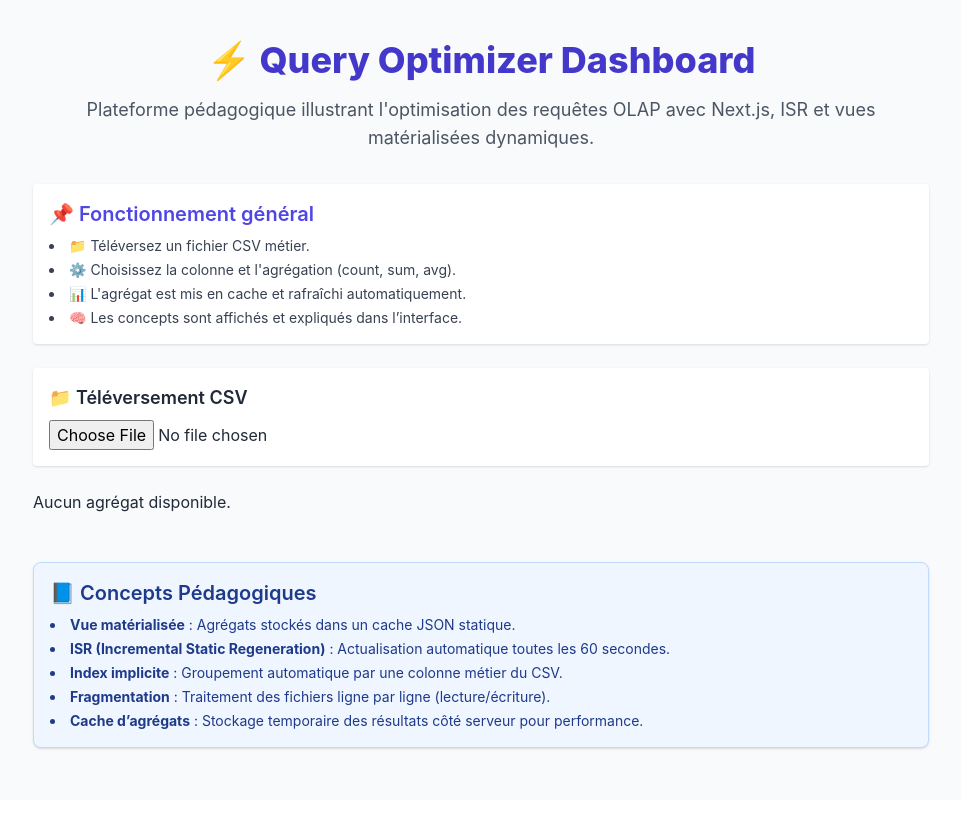
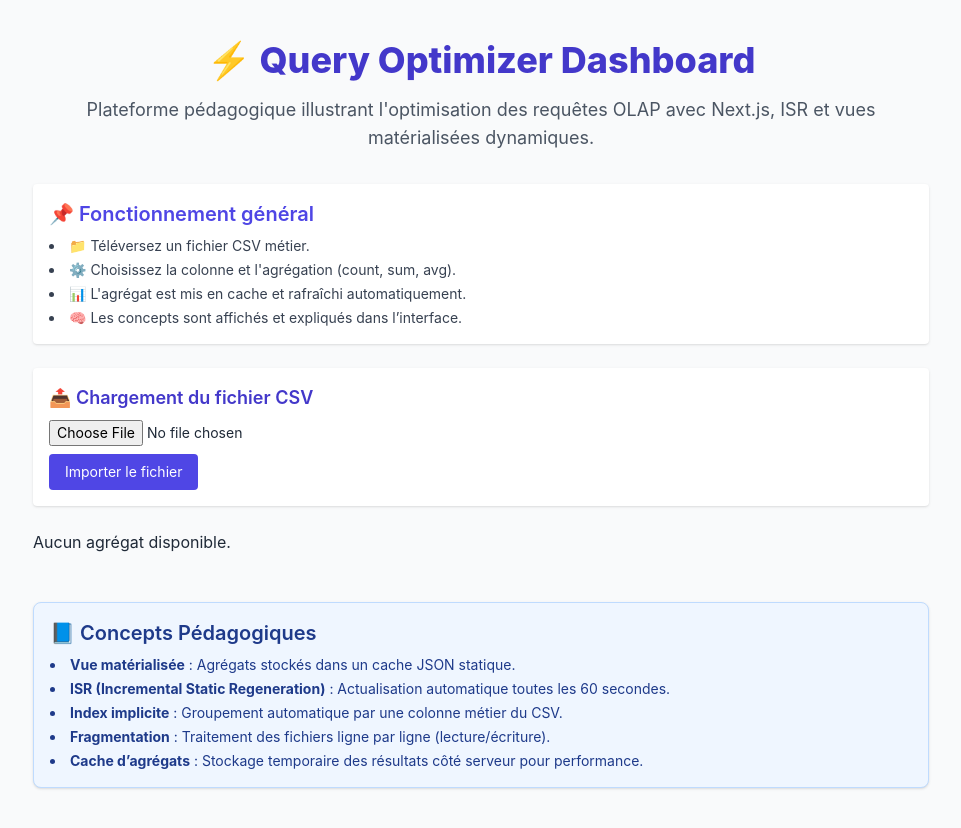
Before and after one commit to EJM0101/query-optimizer-dashboard, a Next.js app: page / in a window 1280 px wide. Shown: the whole page, without its empty margins (159-1120 px from the left). Before the commit the page ends 800 px from the top, so only its background shows below. Built offline with nearby package versions, Linux system fonts and the light colour scheme.

Commit message:
Update DataUploader.js

```diff
--- a/components/DataUploader.js
+++ b/components/DataUploader.js
@@ -1,27 +1,62 @@
-import React from 'react';
+import React, { useState } from 'react';
 
 export default function DataUploader({ setData, onUpload }) {
-  const handleChange = async (e) => {
-    const file = e.target.files[0];
-    if (!file) return;
+  const [file, setFile] = useState(null);
+  const [message, setMessage] = useState('');
+
+  const handleFileChange = (e) => {
+    setFile(e.target.files[0]);
+    setMessage('');
+  };
+
+  const handleUpload = async () => {
+    if (!file) {
+      setMessage('Veuillez sélectionner un fichier CSV.');
+      return;
+    }
 
     const formData = new FormData();
-    formData.append("file", file);
+    formData.append('file', file);
 
+    try {
       const res = await fetch('/api/data', {
         method: 'POST',
         body: formData,
       });
 
       const json = await res.json();
+
+      if (json.success) {
         setData(json.data);
         onUpload();
+        setMessage('✅ Fichier chargé avec succès.');
+      } else {
+        setMessage('❌ Échec du traitement du fichier.');
+      }
+    } catch (err) {
+      console.error('Erreur upload :', err);
+      setMessage('❌ Erreur de chargement.');
+    }
   };
 
   return (
     <div className="bg-white p-4 shadow rounded">
-      <h2 className="text-lg font-semibold mb-2">📁 Téléversement CSV</h2>
-      <input type="file" accept=".csv" onChange={handleChange} />
+      <h2 className="text-lg font-semibold mb-2 text-indigo-700">📤 Chargement du fichier CSV</h2>
+      <input
+        type="file"
+        accept=".csv"
+        onChange={handleFileChange}
+        className="mb-2 text-sm"
+      />
+      <div className="flex items-center space-x-2">
+        <button
+          onClick={handleUpload}
+          className="bg-indigo-600 text-white px-4 py-2 rounded hover:bg-indigo-700 text-sm"
+        >
+          Importer le fichier
+        </button>
+        {message && <span className="text-sm text-gray-600">{message}</span>}
+      </div>
     </div>
   );
 }
```
Lines whose indentation alone changed are shown as unchanged.
